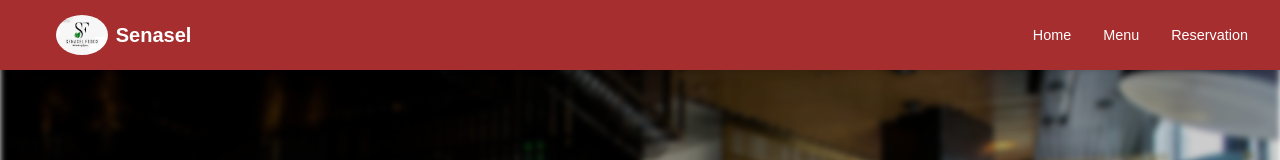
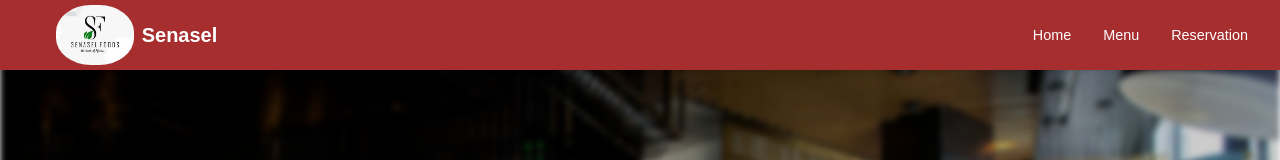
Before and after one commit to Odartey5/senasel, a React (Vite) app: page / in a window 1280 px wide. Shown: the top 160 px of the page. Built offline with nearby package versions, Linux system fonts and the light colour scheme.

Commit message:
contact page updated

```diff
--- a/src/component/Navbar.css
+++ b/src/component/Navbar.css
@@ -11,10 +11,10 @@
 }
 
 .nav-logo {
-  height: 40px; /* Adjust this value based on your needs */
+  height: 60px; /* Adjust this value based on your needs */
   width: auto;
   object-fit: contain;
-  border-radius: 50%;
+  border-radius: 45%;
 }
 
 
```
